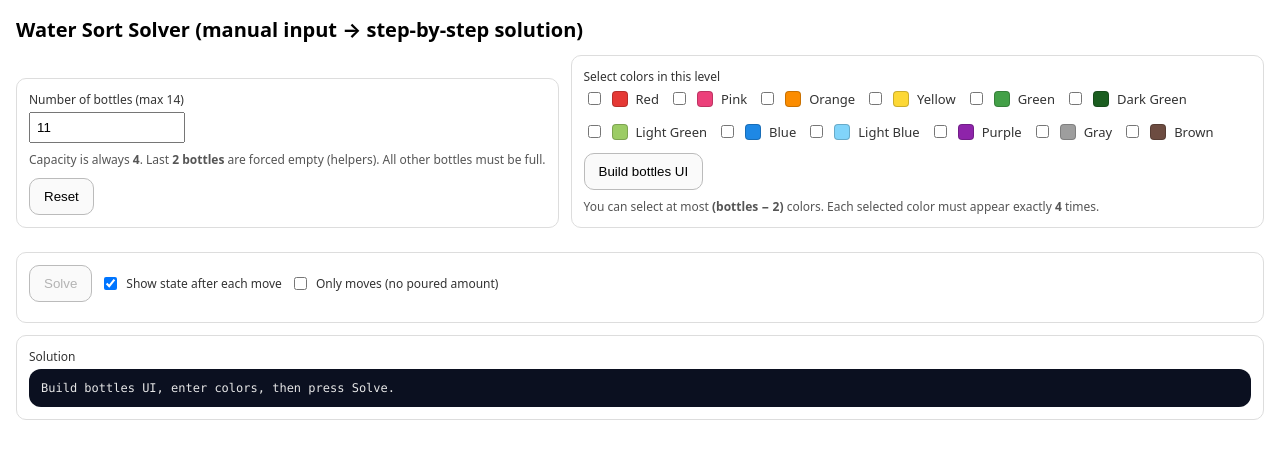
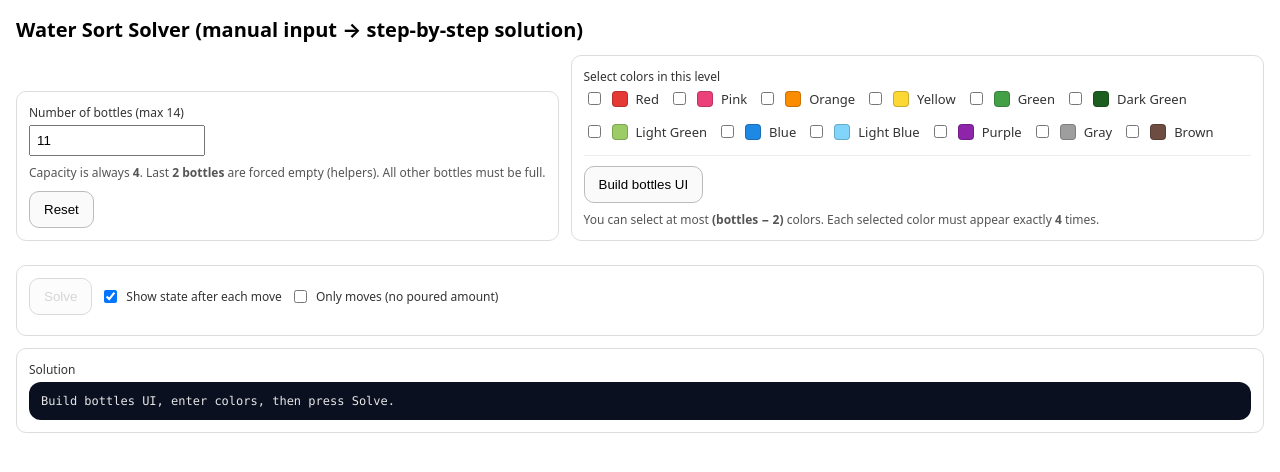
Before and after one commit to DimGianno/water-sort-solver, a plain HTML site: page index.html in a window 1280 px wide. Drawn offline with Linux system fonts and the light colour scheme.

Commit message:
style: add disabled button styling + divider

```diff
--- a/assets/css/styles.css
+++ b/assets/css/styles.css
@@ -3,20 +3,25 @@ h1 { font-size: 20px; margin: 0 0 12px; }
 .row { display: flex; gap: 12px; flex-wrap: wrap; align-items: flex-end; }
 .card { border: 1px solid #ddd; border-radius: 10px; padding: 12px; }
 label { display:block; font-size: 12px; color: #333; margin-bottom: 4px; }
-input[type="number"] { width: 140px; padding: 6px; }
+input[type="number"] { width: 160px; padding: 6px; }
 button { padding: 10px 14px; border-radius: 10px; border: 1px solid #bbb; background: #fafafa; cursor: pointer; }
 button:hover { background: #f2f2f2; }
+button:disabled { cursor: not-allowed; opacity: 0.55; }
+
 .colors { display: flex; gap: 10px; flex-wrap: wrap; }
 .colors label { display:flex; gap:8px; align-items:center; font-size: 13px; user-select:none; }
 .swatch { width: 14px; height: 14px; border-radius: 4px; border: 1px solid rgba(0,0,0,0.2); display:inline-block; }
+
 .bottles { display: grid; grid-template-columns: repeat(auto-fit, minmax(170px, 1fr)); gap: 12px; margin-top: 12px; }
 .bottle { border: 1px solid #ddd; border-radius: 12px; padding: 10px; }
 .bottle h3 { margin: 0 0 8px; font-size: 14px; display:flex; justify-content:space-between; }
 .layers { display: grid; grid-template-columns: 1fr; gap: 6px; }
 select { padding: 6px; border-radius: 8px; border: 1px solid #ccc; }
+
 .hint { font-size: 12px; color: #555; margin-top: 8px; }
 .output { white-space: pre-wrap; font-family: ui-monospace, SFMono-Regular, Menlo, Monaco, Consolas, monospace; font-size: 12px; background: #0b1020; color: #e6e6e6; padding: 12px; border-radius: 12px; overflow:auto; max-height: 55vh; }
 .warn { color: #b00020; font-size: 13px; margin-top: 8px; }
 .ok { color: #0a7a22; font-size: 13px; margin-top: 8px; }
 .small { font-size: 12px; color:#444; }
 .inline { display:flex; gap:8px; align-items:center; flex-wrap:wrap; }
+.divider { height:1px; background:#eee; margin: 10px 0; }
```
